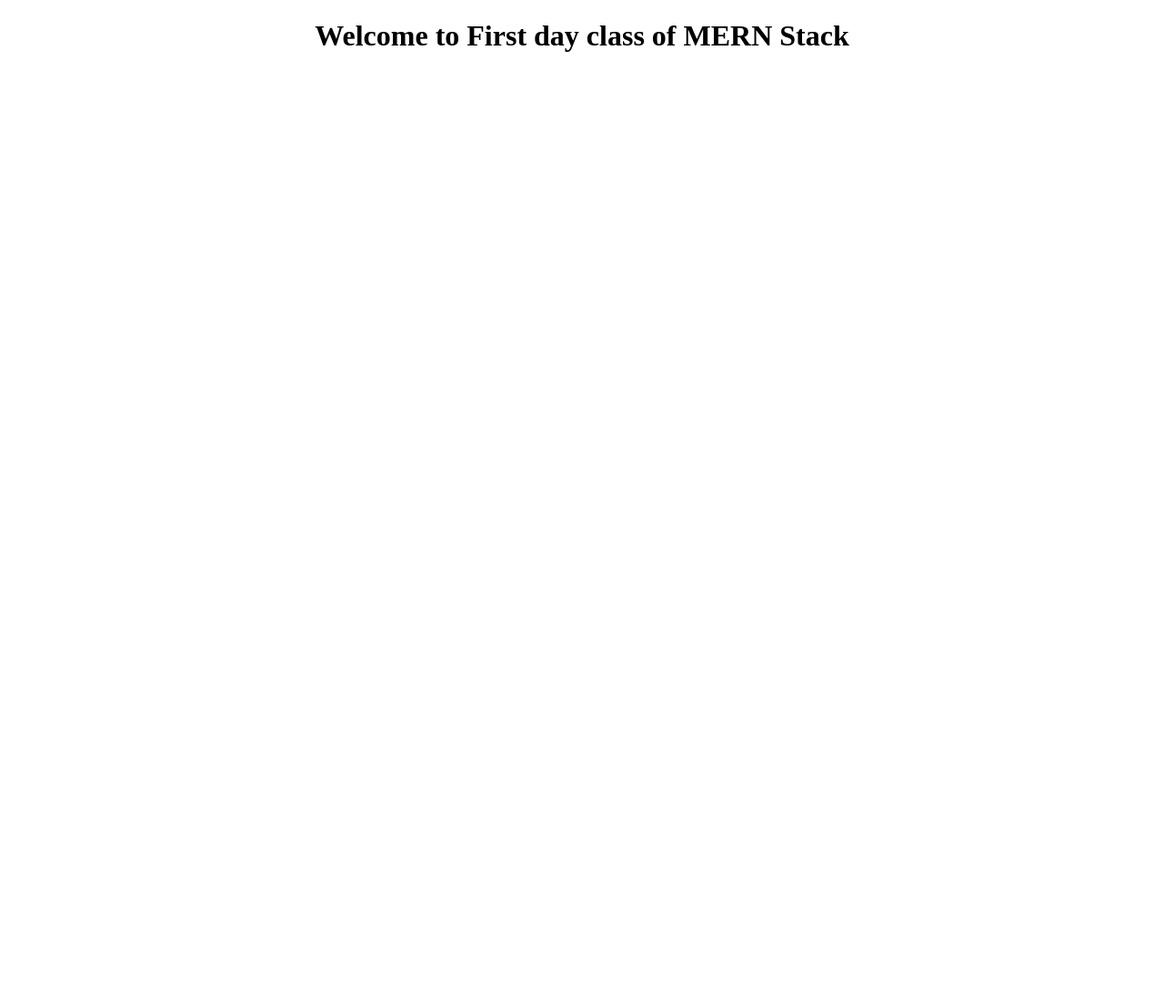
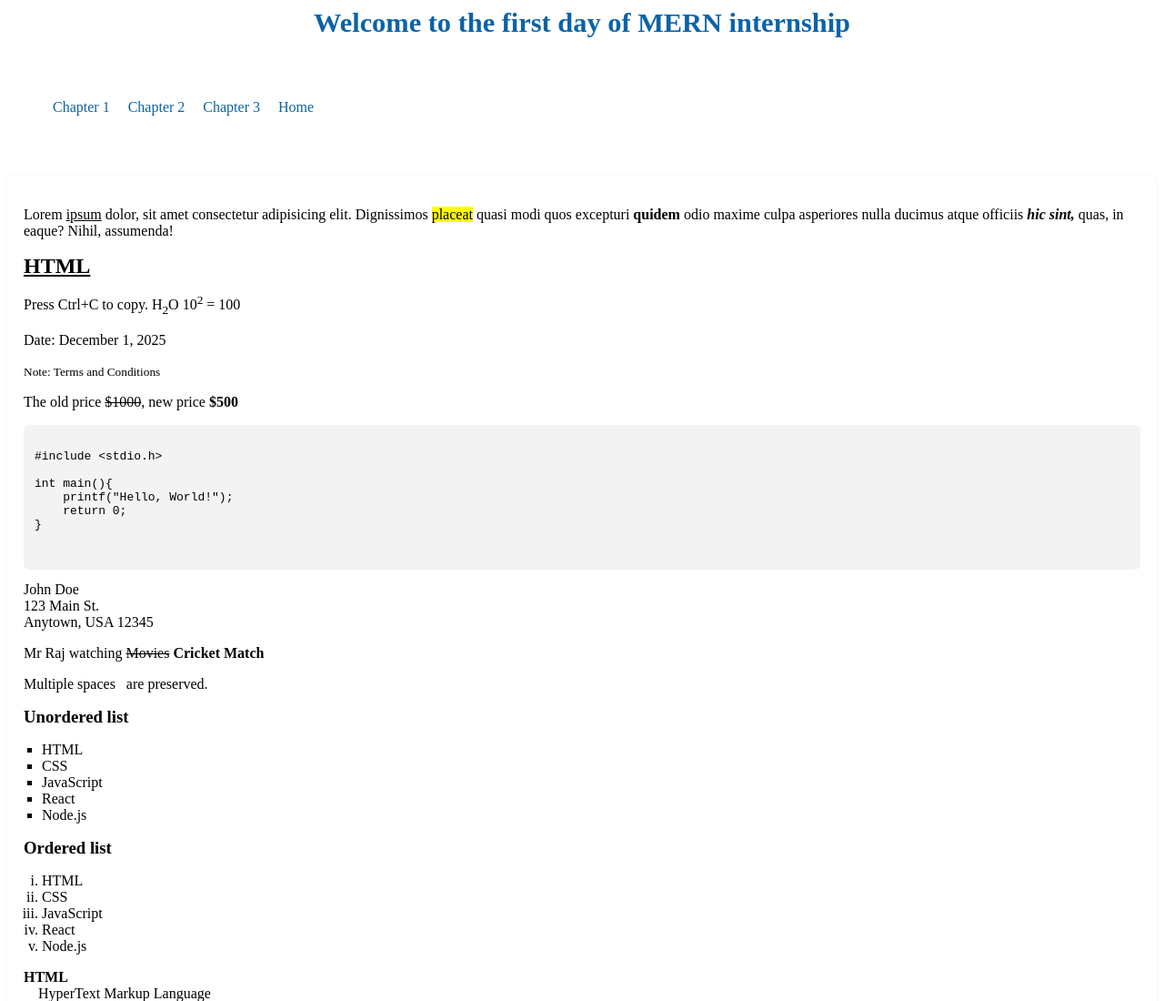
Before and after one commit to pravinraj7/MERN-Stack, a plain HTML site: page index.html in a window 1280 px wide. Shown: the top 1100 px of the page at 91% size. Before the commit the page ends 800 px from the top, so only its background shows below. Drawn offline with Linux system fonts and the light colour scheme.

Commit message:
commit message

```diff
--- a/index.html
+++ b/index.html
@@ -1,13 +1,143 @@
 <!DOCTYPE html>
 <html lang="en">
 <head>
-    <meta charset="UTF-8">
-    <meta name="viewport" content="width=device-width, initial-scale=1.0">
-    <head>
-        <body>
-            <center>
-            <h1>Welcome to First day class of MERN Stack</h1>
-            </center>
-        </body>
-    </head>
+  <meta charset="UTF-8" />
+  <meta name="viewport" content="width=device-width, initial-scale=1.0"/>
+  <title>My Web Page</title>
+</head>
+<body>
+
+  <!-- Header -->
+  <center>
+    <header>
+      <h1 id="home" style="margin:0; font-size: 1.9rem; color:#0b63a7;">
+        Welcome to the first day of MERN internship
+      </h1>
+    </header>
+  </center>
+
+  <!-- Navigation -->
+  <center>
+    <nav style="margin-bottom: 16px;">
+      <ul style="list-style:none; padding: 50px; display:flex; gap:20px;">
+        <li><a href="#chapter1" style="text-decoration:none; color:#0b63a7;">Chapter 1</a></li>
+        <li><a href="#chapter2" style="text-decoration:none; color:#0b63a7;">Chapter 2</a></li>
+        <li><a href="#chapter3" style="text-decoration:none; color:#0b63a7;">Chapter 3</a></li>
+        <li><a href="#home" style="text-decoration:none; color:#0b63a7;">Home</a></li>
+      </ul>
+    </nav>
+  </center>
+
+  <!-- Content card -->
+  <main style="background:#fff; padding:18px; border-radius:8px; box-shadow:0 1px 6px rgba(0,0,0,0.06);">
+
+    <section style="margin-bottom: 14px;">
+      <p>
+        Lorem <u>ipsum</u> dolor, sit amet consectetur adipisicing elit.
+        Dignissimos <mark>placeat</mark> quasi modi quos excepturi
+        <b>quidem</b> odio maxime culpa asperiores nulla ducimus atque officiis
+        <em><b>hic sint,</b></em> quas, in eaque? Nihil, assumenda!
+      </p>
+    </section>
+
+    <section style="margin-bottom: 12px;">
+      <h2 style="margin:8px 0;"><u>HTML</u></h2>
+      <p>Press Ctrl+C to copy. H<sub>2</sub>O 10<sup>2</sup> = 100</p>
+      <p>Date: <time datetime="2025-12-01">December 1, 2025</time></p>
+      <p><small>Note: Terms and Conditions</small></p>
+      <p>The old price <del>$1000</del>, new price <strong>$500</strong></p>
+    </section>
+
+    <section style="margin-bottom: 12px;">
+      <pre style="background:#f3f3f3; padding:12px; border-radius:6px; overflow:auto;">
+<code>
+#include &lt;stdio.h&gt;
+
+int main(){
+    printf("Hello, World!");
+    return 0;
+}
+</code>
+      </pre>
+    </section>
+
+    <section style="margin-bottom: 12px;">
+      <address style="font-style:normal;">
+        John Doe<br>
+        123 Main St.<br>
+        Anytown, USA 12345
+      </address>
+      <p>Mr&nbsp;Raj watching <del>Movies</del> <strong>Cricket Match</strong></p>
+      <p>Multiple spaces&nbsp;&nbsp;&nbsp;are preserved.</p>
+    </section>
+
+    <section style="margin-bottom: 12px;">
+      <h3 style="margin:6px 0;">Unordered list</h3>
+      <ul style="list-style: square; padding-left: 20px;">
+        <li>HTML</li>
+        <li>CSS</li>
+        <li>JavaScript</li>
+        <li>React</li>
+        <li>Node.js</li>
+      </ul>
+    </section>
+
+    <section style="margin-bottom: 12px;">
+      <h3 style="margin:6px 0;">Ordered list</h3>
+      <ol type="i" style="padding-left: 20px;">
+        <li>HTML</li>
+        <li>CSS</li>
+        <li>JavaScript</li>
+        <li>React</li>
+        <li>Node.js</li>
+      </ol>
+
+      <dl style="margin-top:12px;">
+        <dt style="font-weight:700;">HTML</dt>
+        <dd style="margin:0 0 8px 16px;">HyperText Markup Language</dd>
+
+        <dt style="font-weight:700;">CSS</dt>
+        <dd style="margin:0 0 8px 16px;">Cascading Style Sheets</dd>
+
+        <dt style="font-weight:700;">JS</dt>
+        <dd style="margin:0 0 8px 16px;">JavaScript</dd>
+      </dl>
+    </section>
+
+    <!-- Chapters -->
+    <section id="chapter1" style="margin-bottom: 12px;">
+      <h2 style="margin:8px 0 6px;">Chapter 1</h2>
+      <p>
+        Lorem ipsum dolor sit amet, consectetur adipiscing elit. Sed euismod, urna eu tincidunt consectetur,
+        nisi nisl aliquam eros, eu dictum enim nisi euismod enim. Pellentesque habitant morbi tristique senectus
+        et netus et malesuada fames ac turpis egestas.
+      </p>
+    </section>
+
+    <section id="chapter2" style="margin-bottom: 12px;">
+      <h2 style="margin:8px 0 6px;">Chapter 2</h2>
+      <p>
+        Lorem ipsum dolor sit amet, consectetur adipiscing elit. Sed euismod, urna eu tincidunt consectetur,
+        nisi nisl aliquam eros, eu dictum enim nisi euismod enim. Pellentesque habitant morbi tristique senectus
+        et netus et malesuada fames ac turpis egestas.
+      </p>
+    </section>
+
+    <section id="chapter3" style="margin-bottom: 12px;">
+      <h2 style="margin:8px 0 6px;">Chapter 3</h2>
+      <p>
+        Lorem ipsum dolor sit amet, consectetur adipiscing elit. Sed euismod, urna eu tincidunt consectetur,
+        nisi nisl aliquam eros, eu dictum enim nisi euismod enim. Pellentesque habitant morbi tristique senectus
+        et netus et malesuada fames ac turpis egestas.
+      </p>
+    </section>
+
+  </main>
+
+  <!-- Footer -->
+  <footer style="margin-top:14px; text-align:center; color:#666;">
+    &copy; 2025 — My Web Page
+  </footer>
+
+</body>
 </html>
```
